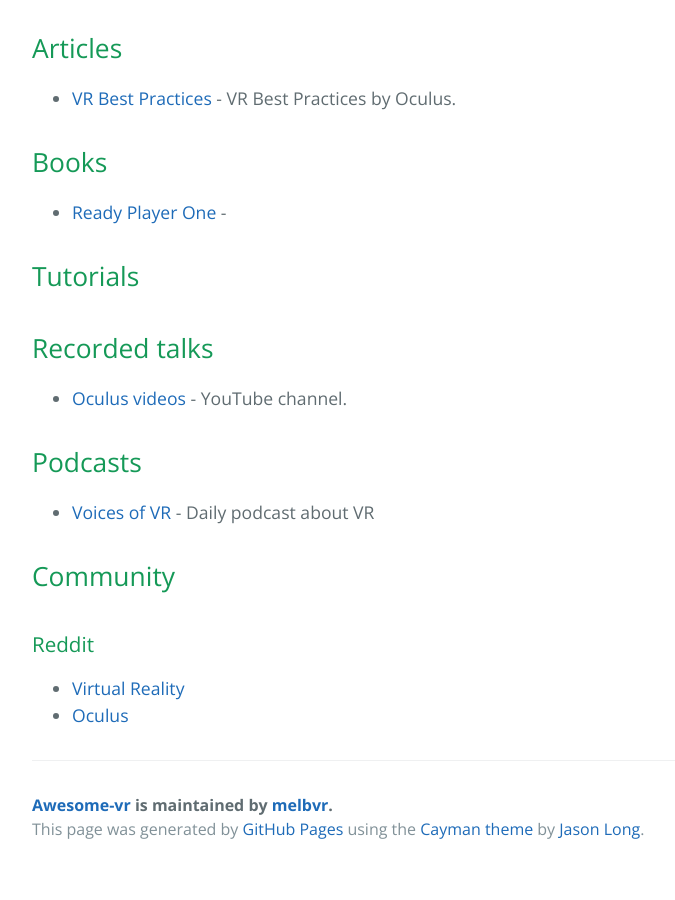
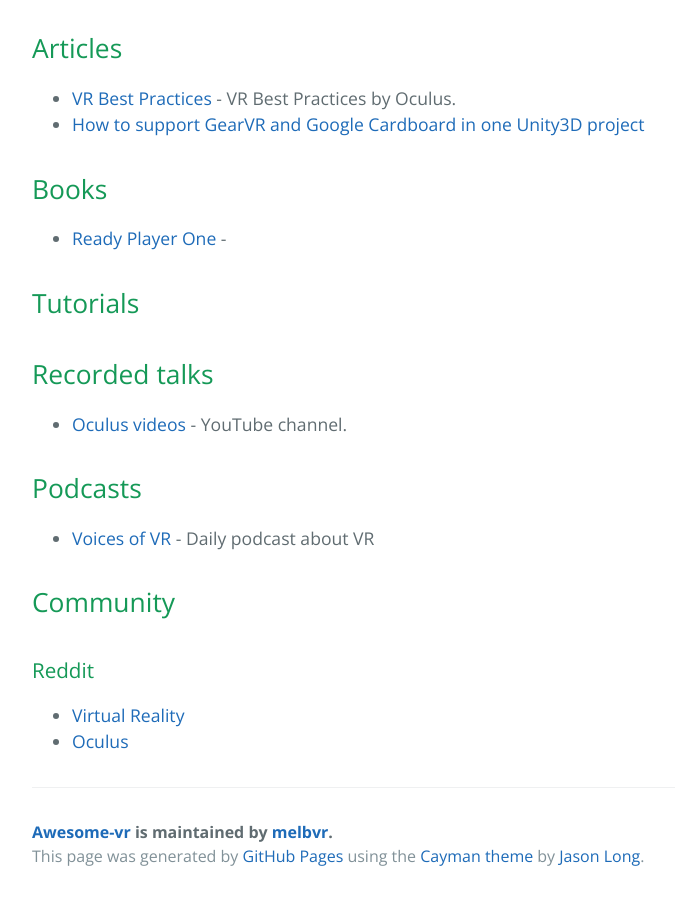
Before and after one commit to melbvr/awesome-VR, a plain HTML site: page index.html in a window 1280 px wide. Shown: the part 1744-2644 px from the top of the page, without its empty margins (192-867 px from the left). Before the commit the page ends 2617 px from the top, so only its background shows below. Drawn offline with nearby package versions, Linux system fonts and the light colour scheme.

```diff
--- a/index.html
+++ b/index.html
@@ -94,6 +94,7 @@
 <ul>
 <li>
 <a href="https://developer.oculus.com/documentation/intro-vr/latest/concepts/bp_intro/">VR Best Practices</a> - VR Best Practices by Oculus.</li>
+<li><a href="http://ralphbarbagallo.com/2015/05/26/how-to-support-gear-vr-and-google-cardboard-in-one-unity3d-project/">How to support GearVR and Google Cardboard in one Unity3D project</a></li>
 </ul>
 
 <h2>
```
Also changed, not shown: params.json (+1 -1 lines).
